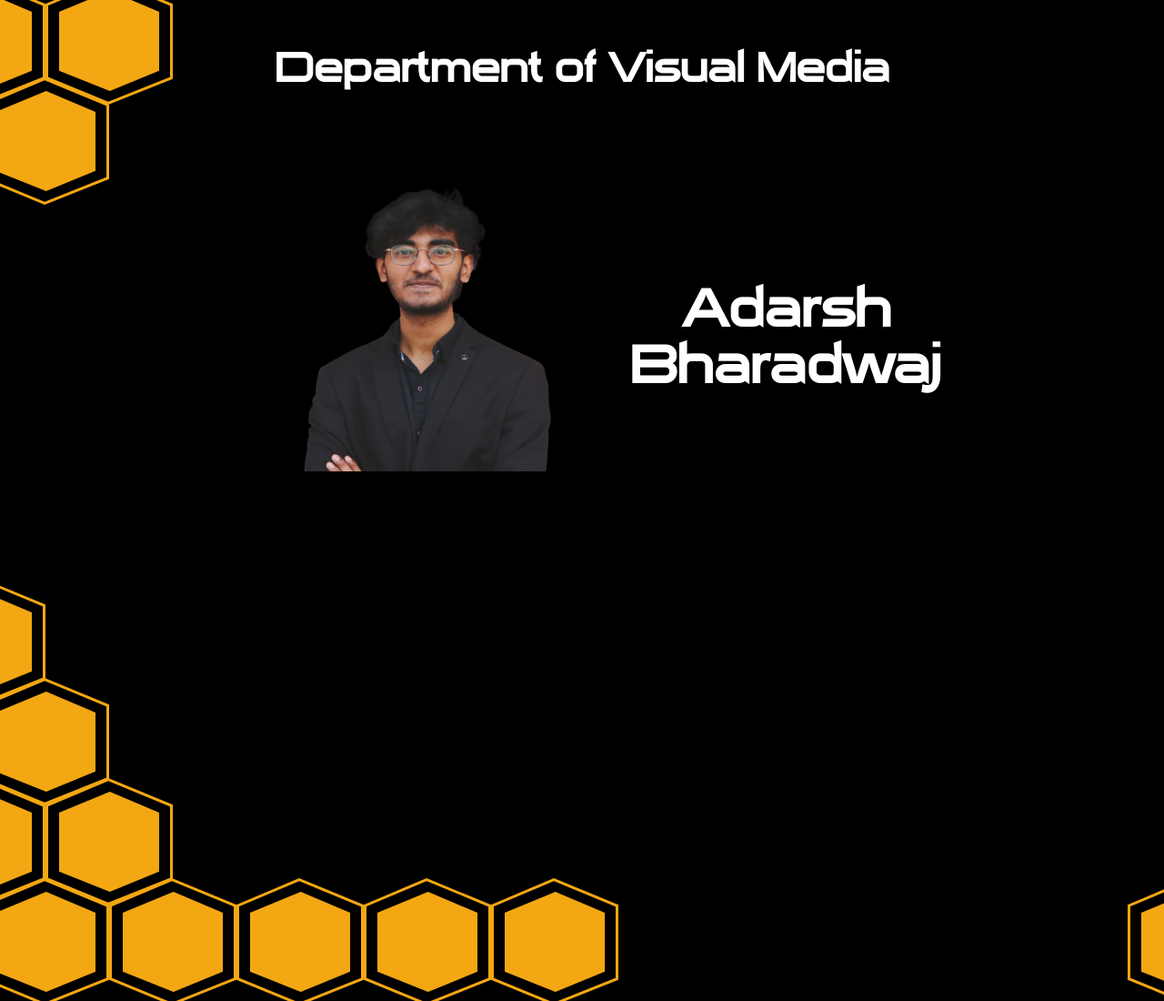
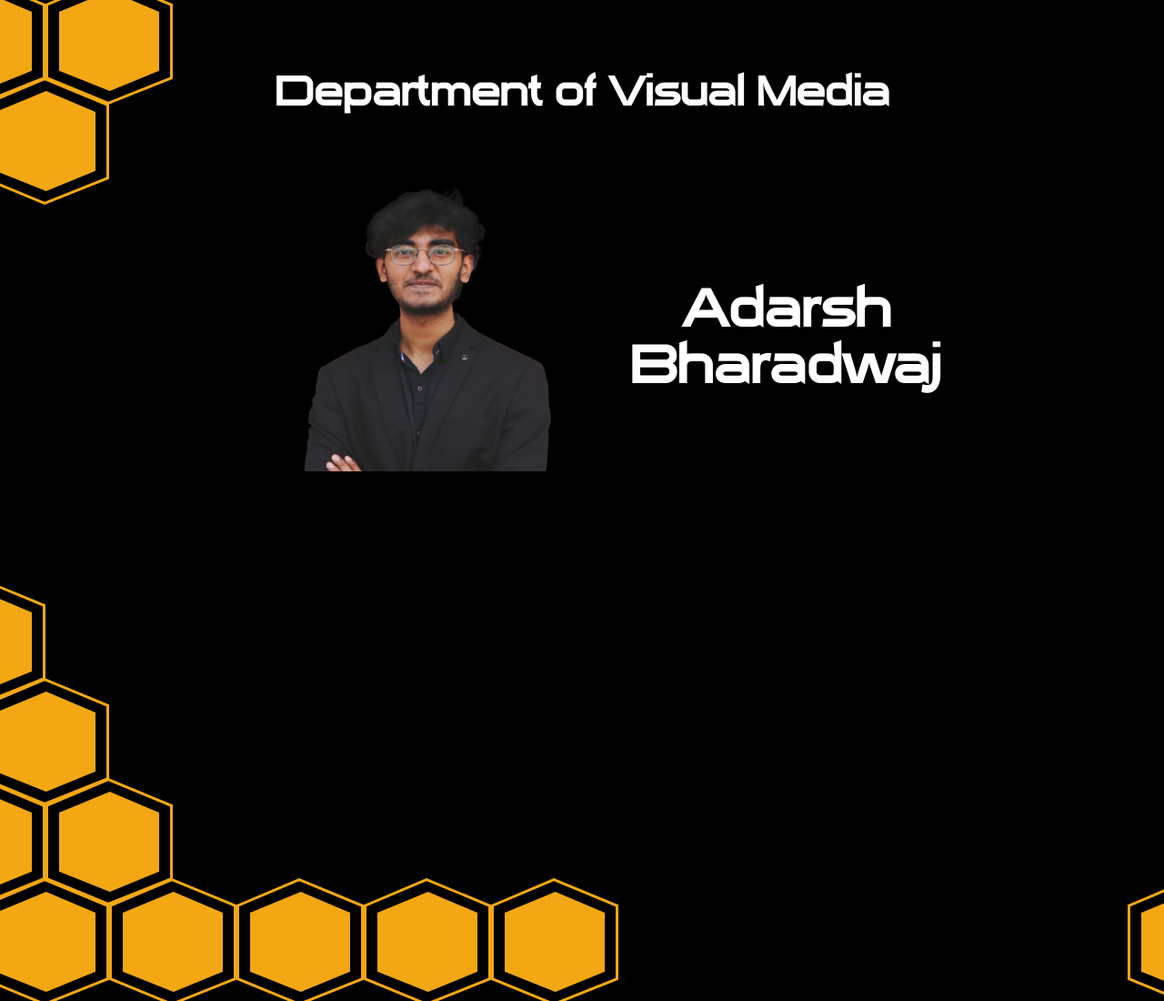
Before and after one commit to LuvGuptaa/costaa-carousel, a plain HTML site: page index.html in a window 1280 px wide. Shown: the top 1100 px of the page at 91% size. Drawn offline with Linux system fonts and the light colour scheme.

Commit message:
Update style.css

```diff
--- a/style.css
+++ b/style.css
@@ -30,7 +30,7 @@ body{
 }
 .dept{
     position: absolute;
-    top: 4vw;
+    top: 6vw;
     left: 10vw;
     z-index: 2;
     width: 100%;
```
